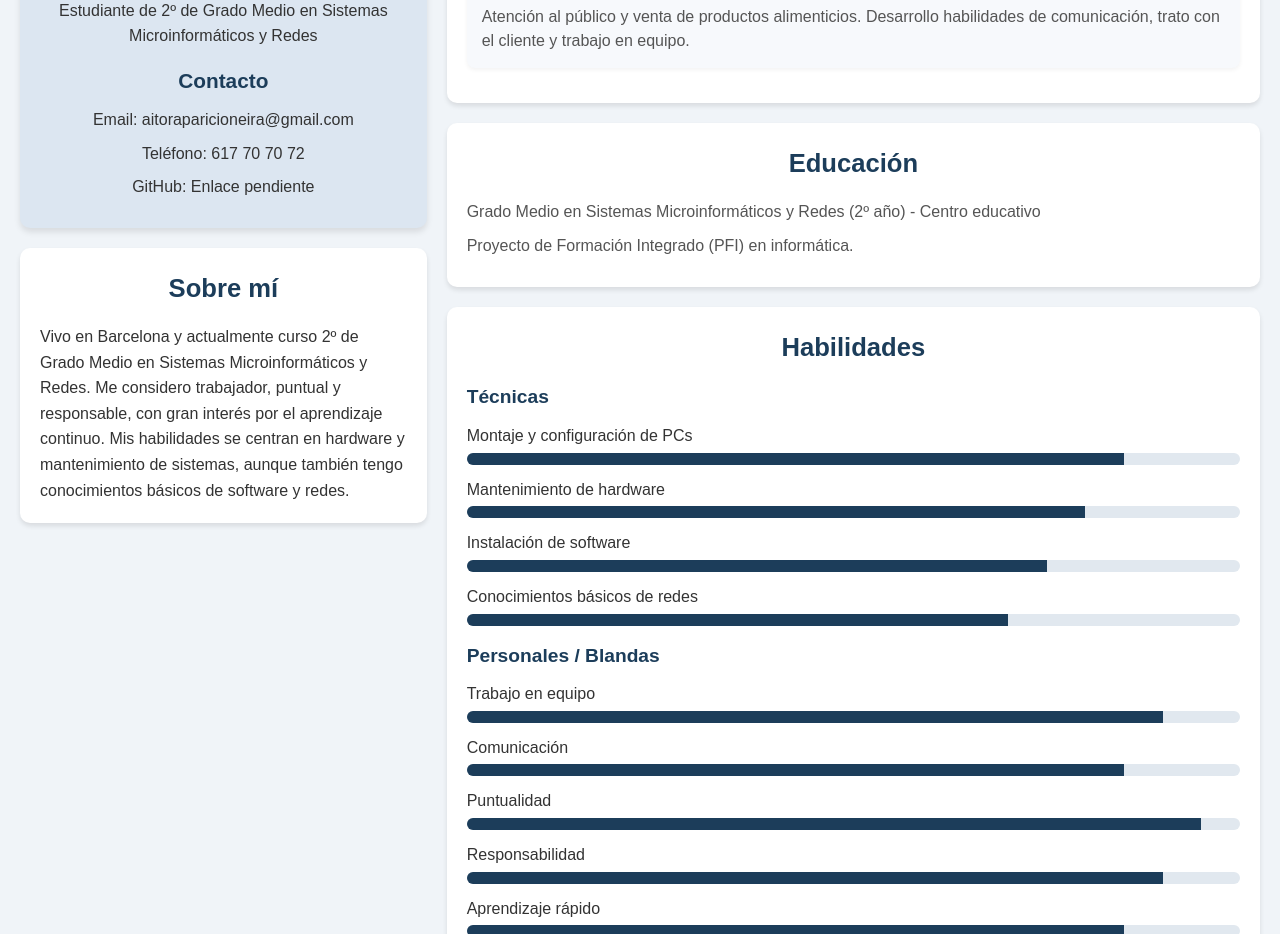
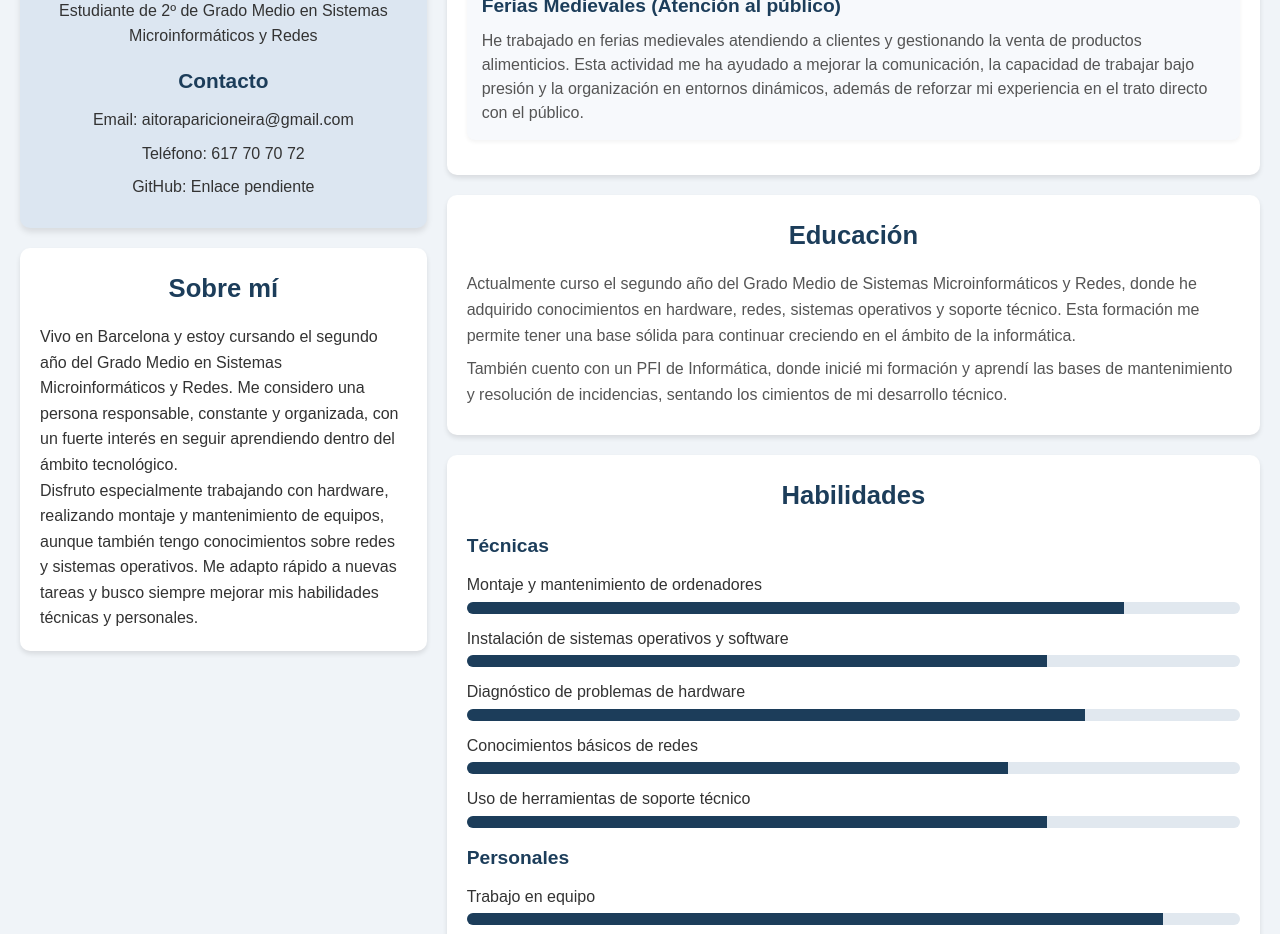
Before and after one commit to Elenex79/Elenex79.github.io, a plain HTML site: page index.html in a window 1280 px wide. Shown: the part 276-1210 px from the top of the page. Drawn offline with Linux system fonts and the light colour scheme.

Commit message:
index.html

```diff
--- a/index.html
+++ b/index.html
@@ -8,8 +8,10 @@
 </head>
 <body>
     <div class="container">
+
         <!-- Columna izquierda -->
         <div class="left-column">
+
             <header>
                 <img src="foto.jpg" alt="Foto de Aitor Aparicio Neira">
                 <h1>Aitor Aparicio Neira</h1>
@@ -25,31 +27,56 @@
             <section id="sobre-mi">
                 <h2>Sobre mí</h2>
                 <p>
-                    Vivo en Barcelona y actualmente curso 2º de Grado Medio en Sistemas Microinformáticos y Redes. Me considero trabajador, puntual y responsable, con gran interés por el aprendizaje continuo. Mis habilidades se centran en hardware y mantenimiento de sistemas, aunque también tengo conocimientos básicos de software y redes.
+                    Vivo en Barcelona y estoy cursando el segundo año del Grado Medio en Sistemas Microinformáticos y Redes.
+                    Me considero una persona responsable, constante y organizada, con un fuerte interés en seguir aprendiendo
+                    dentro del ámbito tecnológico.
+                </p>
+                <p>
+                    Disfruto especialmente trabajando con hardware, realizando montaje y mantenimiento de equipos, aunque también
+                    tengo conocimientos sobre redes y sistemas operativos. Me adapto rápido a nuevas tareas y busco siempre mejorar
+                    mis habilidades técnicas y personales.
                 </p>
             </section>
         </div>
 
         <!-- Columna derecha -->
         <div class="right-column">
+
             <!-- Experiencia -->
             <section id="experiencia">
                 <h2>Experiencia</h2>
+
                 <div class="experiencia-card">
-                    <h3>Prácticas en Ciclo Medio de Sistemas Microinformáticos y Redes</h3>
-                    <p>Actualmente realizo prácticas aplicando conocimientos de hardware, instalación de software y resolución de incidencias técnicas.</p>
+                    <h3>Prácticas en SMX (Actuales)</h3>
+                    <p>
+                        Durante mis prácticas del ciclo participo en tareas de mantenimiento de equipos, instalación de software
+                        y resolución de incidencias básicas. Esta experiencia me permite aplicar los conocimientos adquiridos
+                        en clase y adquirir una visión más completa de cómo se trabaja en un entorno técnico real.
+                    </p>
                 </div>
+
                 <div class="experiencia-card">
-                    <h3>Trabajo en Ferias Medievales</h3>
-                    <p>Atención al público y venta de productos alimenticios. Desarrollo habilidades de comunicación, trato con el cliente y trabajo en equipo.</p>
+                    <h3>Ferias Medievales (Atención al público)</h3>
+                    <p>
+                        He trabajado en ferias medievales atendiendo a clientes y gestionando la venta de productos alimenticios.
+                        Esta actividad me ha ayudado a mejorar la comunicación, la capacidad de trabajar bajo presión y la organización
+                        en entornos dinámicos, además de reforzar mi experiencia en el trato directo con el público.
+                    </p>
                 </div>
             </section>
 
             <!-- Educación -->
             <section id="educacion">
                 <h2>Educación</h2>
-                <p>Grado Medio en Sistemas Microinformáticos y Redes (2º año) - Centro educativo</p>
-                <p>Proyecto de Formación Integrado (PFI) en informática.</p>
+                <p>
+                    Actualmente curso el segundo año del Grado Medio de Sistemas Microinformáticos y Redes, donde he adquirido
+                    conocimientos en hardware, redes, sistemas operativos y soporte técnico. Esta formación me permite tener
+                    una base sólida para continuar creciendo en el ámbito de la informática.
+                </p>
+                <p>
+                    También cuento con un PFI de Informática, donde inicié mi formación y aprendí las bases de mantenimiento
+                    y resolución de incidencias, sentando los cimientos de mi desarrollo técnico.
+                </p>
             </section>
 
             <!-- Habilidades -->
@@ -58,23 +85,27 @@
 
                 <h3>Técnicas</h3>
                 <div class="skill">
-                    <span>Montaje y configuración de PCs</span>
+                    <span>Montaje y mantenimiento de ordenadores</span>
                     <div class="skill-bar"><div style="width: 85%;"></div></div>
                 </div>
                 <div class="skill">
-                    <span>Mantenimiento de hardware</span>
-                    <div class="skill-bar"><div style="width: 80%;"></div></div>
+                    <span>Instalación de sistemas operativos y software</span>
+                    <div class="skill-bar"><div style="width: 75%;"></div></div>
                 </div>
                 <div class="skill">
-                    <span>Instalación de software</span>
-                    <div class="skill-bar"><div style="width: 75%;"></div></div>
+                    <span>Diagnóstico de problemas de hardware</span>
+                    <div class="skill-bar"><div style="width: 80%;"></div></div>
                 </div>
                 <div class="skill">
                     <span>Conocimientos básicos de redes</span>
                     <div class="skill-bar"><div style="width: 70%;"></div></div>
                 </div>
+                <div class="skill">
+                    <span>Uso de herramientas de soporte técnico</span>
+                    <div class="skill-bar"><div style="width: 75%;"></div></div>
+                </div>
 
-                <h3>Personales / Blandas</h3>
+                <h3>Personales</h3>
                 <div class="skill">
                     <span>Trabajo en equipo</span>
                     <div class="skill-bar"><div style="width: 90%;"></div></div>
@@ -97,6 +128,7 @@
                 </div>
             </section>
         </div>
+
     </div>
 </body>
 </html>
```
